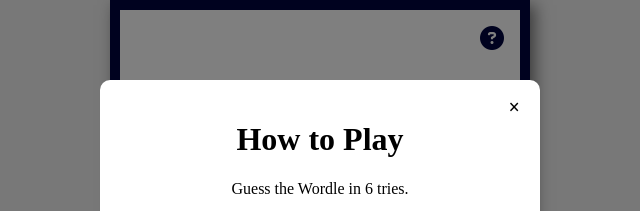
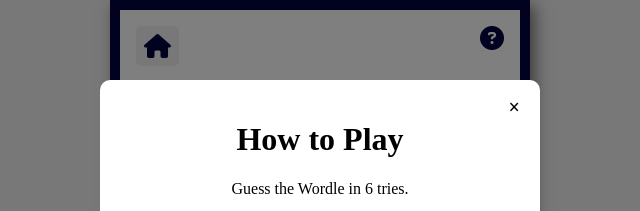
Before and after one commit to Andersonjb1/BUC-IT, a plain HTML site: page Game/game.html in a window 1280 px wide. Shown: the top 211 px of the page, 320-960 px from the left. Drawn offline with Linux system fonts and the light colour scheme.

Commit message:
Added home button to game page

```diff
--- a/Game/game.html
+++ b/Game/game.html
@@ -14,6 +14,11 @@
     <div class="spacer"></div>
     <!-- Help icon -->
     <i class="fa-solid fa-circle-question help-icon" onclick="document.getElementById('helpModal').style.display='block'"></i>
+
+    <button class="back-home-button" onclick="window.location.href='index.html'">
+      <i class="fa-solid fa-house"></i>
+    </button>
+
 
     <div class="grid">
       <!-- line one -->
--- a/Game/style/game.css
+++ b/Game/style/game.css
@@ -34,6 +34,36 @@
     border: none;
     color: #00053E;
 }
+
+/* Style for the Back to Home button with a logo */
+.back-home-button {
+    position: absolute;
+    top: 1rem;
+    left: 1rem;
+    padding: 0.5rem; /* Reduce padding as there's no text */
+    font-size: 1rem; /* Still set a font size for the icon */
+    border: none;
+    border-radius: 0.3rem;
+    background-color: #f0f0f0;
+    color: #00053E;
+    cursor: pointer;
+    display: flex;
+    justify-content: center; /* Center the icon horizontally */
+    align-items: center;  /* Center the icon vertically */
+    width: auto;        /* Adjust width to fit content */
+    height: auto;       /* Adjust height to fit content */
+    z-index: 10;
+  }
+
+  .back-home-button:hover {
+    background-color: #e0e0e0;
+  }
+
+  .back-home-button i {
+    font-size: 1.5rem; /* Adjust the size of the home icon */
+  }
+
+
 
 .modal {
     display: none;
```
